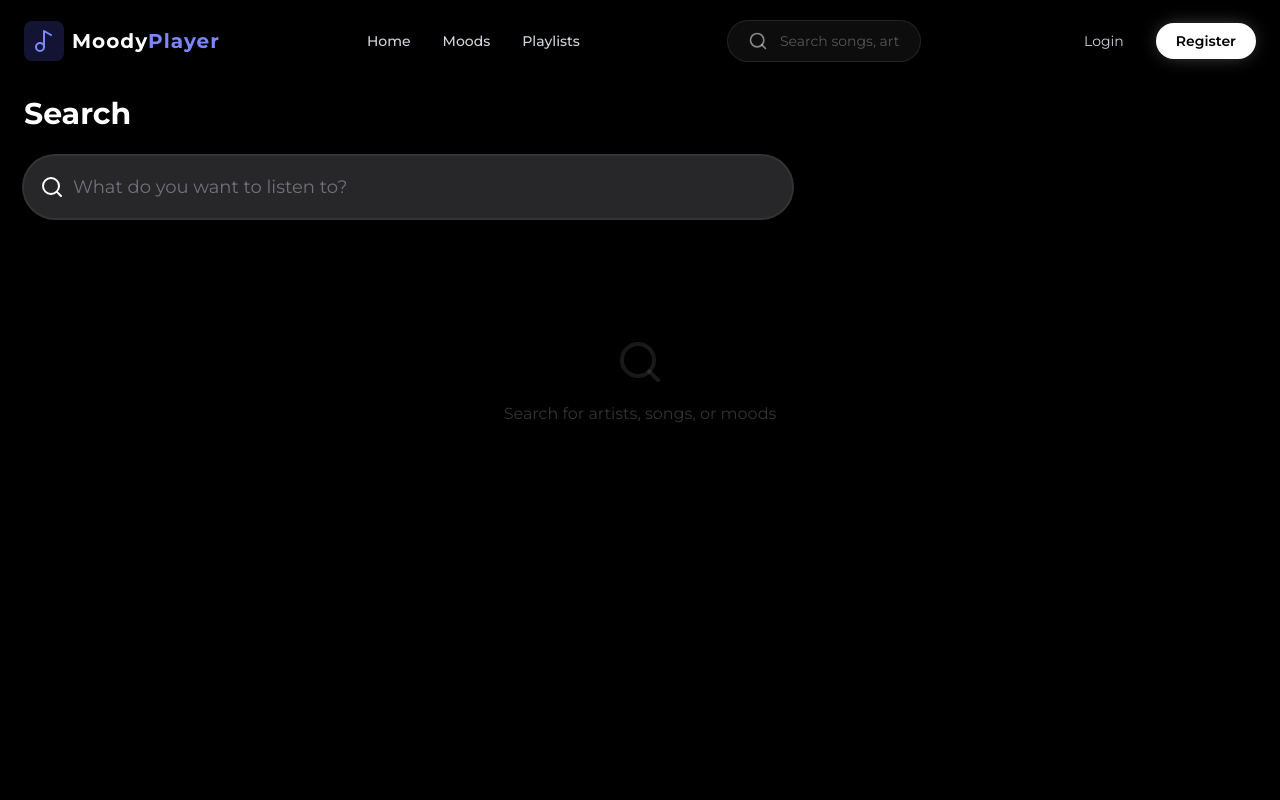
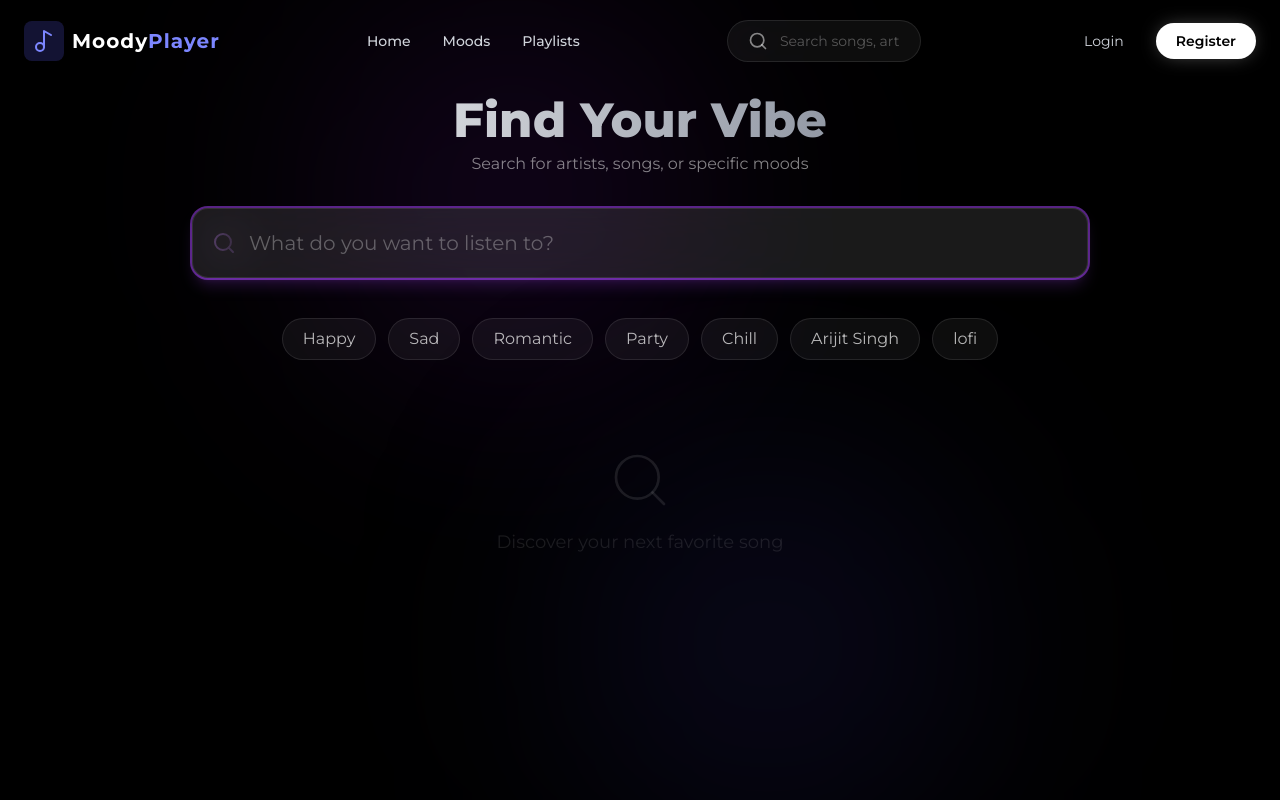
Before and after one commit to munnarawat/moody-player, a React (Vite) app in the folder frontend/: page /search in a window 1280 px wide. Shown: the top 800 px of the page. Built offline with nearby package versions, Linux system fonts and the light colour scheme; a web font is replaced by a local one.

Commit message:
feat: enhance SearchPage with animated UI; add suggestion tags and improve search results display

```diff
--- a/frontend/src/page/SearchPage.jsx
+++ b/frontend/src/page/SearchPage.jsx
@@ -1,9 +1,10 @@
 import React, { useEffect, useState } from "react";
 import SongsList from "../components/SongsList";
-import { Search, Loader, X } from "lucide-react";
+import { Search, Loader, X, Music, Sparkles } from "lucide-react";
 import { useDispatch } from "react-redux";
 import axios from "axios";
 import { playSong, setRecommendation } from "../store/songSlice";
+import { motion, AnimatePresence } from "framer-motion";
 
 const SearchPage = () => {
   const dispatch = useDispatch();
@@ -11,10 +12,13 @@ const SearchPage = () => {
   const [songs, setSongs] = useState([]);
   const [loading, setLoading] = useState(false);
 
+  // Quick Mood Tags for Suggestions
+  const suggestionTags = ["Happy", "Sad", "Romantic", "Party", "Chill", "Arijit Singh", "lofi"];
+
   useEffect(() => {
     const delayDebounceFn = setTimeout(() => {
       if (query.trim()) {
-        fetchSearchResults();
+        fetchSearchResults(query);
       } else {
         setSongs([]);
       }
@@ -22,11 +26,11 @@ const SearchPage = () => {
     return () => clearTimeout(delayDebounceFn);
   }, [query]);
 
-  const fetchSearchResults = async () => {
+  const fetchSearchResults = async (searchTerm) => {
     try {
       setLoading(true);
       const res = await axios.get(
-        `http://localhost:3000/api/songs/search?query=${query}`,
+        `http://localhost:3000/api/songs/search?query=${searchTerm}`
       );
       setSongs(res.data.songs || []);
     } catch (error) {
@@ -35,23 +39,54 @@ const SearchPage = () => {
       setLoading(false);
     }
   };
+
   const handleSongClicked = (song) => {
     dispatch(playSong(song));
     dispatch(setRecommendation(songs));
   };
+  const handleTagClick = (tag) => {
+    setQuery(tag);
+  };
+
   return (
-    <div className="min-h-screen bg-black text-white pt-24 px-6 pb-24">
-      {/* Search bar container */}
-      <div className="max-w-3xl max-auto mb-10">
-        <h1 className="text-3xl font-bold mb-6">Search</h1>
-        <div className="relative group ">
-          <div className="absolute inset-y-0 left-0 pl-4 flex items-center pointer-events-none">
-            <Search className="text-gray-400 group-focus-within:text-white transition-colors" />
+    <div className="min-h-screen bg-black text-white pt-24 px-4 md:px-8 pb-32 relative overflow-hidden">
+
+      {/* 🌟 Background Ambient Glows */}
+      <div className="absolute top-0 left-1/4 w-96 h-96 bg-purple-900/20 rounded-full blur-[120px] pointer-events-none" />
+      <div className="absolute bottom-0 right-1/4 w-96 h-96 bg-indigo-900/20 rounded-full blur-[120px] pointer-events-none" />
+
+      <div className="max-w-4xl mx-auto relative z-10">
+
+        {/* Header */}
+        <motion.div
+          initial={{ opacity: 0, y: -20 }}
+          animate={{ opacity: 1, y: 0 }}
+          className="text-center mb-8"
+        >
+          <h1 className="text-3xl md:text-5xl font-extrabold mb-2 bg-linear-to-r from-white to-gray-500 bg-clip-text text-transparent">
+            Find Your Vibe
+          </h1>
+          <p className="text-white/50 text-sm md:text-base">
+            Search for artists, songs, or specific moods
+          </p>
+        </motion.div>
+
+        {/* 🔍 Search Input Container */}
+        <motion.div
+           initial={{ opacity: 0, scale: 0.95 }}
+           animate={{ opacity: 1, scale: 1 }}
+           className="relative group mb-10"
+        >
+          <div className="absolute inset-y-0 left-0 pl-5 flex items-center pointer-events-none">
+            <Search className="text-gray-400 group-focus-within:text-purple-400 transition-colors w-6 h-6" />
           </div>
 
           <input
             type="text"
-            className="w-full bg-zinc-900 border border-zinc-800 text-white text-lg rounded-full py-4 pl-12 pr-12 focus:outline-none focus:ring-2 focus:ring-white/20 focus:bg-zinc-800 transition-all placeholder-zinc-500 "
+            className="w-full bg-white/5 backdrop-blur-xl border border-white/10 text-white text-lg md:text-xl rounded-2xl py-5 pl-14 pr-12
+            shadow-lg shadow-purple-500/5
+            focus:outline-none focus:ring-2 focus:ring-purple-500/50 focus:bg-white/10 focus:shadow-purple-500/20
+            transition-all duration-300 placeholder-white/30"
             placeholder="What do you want to listen to?"
             value={query}
             onChange={(e) => setQuery(e.target.value)}
@@ -65,36 +100,72 @@ const SearchPage = () => {
                 setQuery("");
                 setSongs([]);
               }}
-              className="absolute inset-y-0 right-4 flex items-center text-gray-400 hover:text-white">
-              <X size={20} />
+              className="absolute inset-y-0 right-5 flex items-center text-gray-400 hover:text-white transition-colors"
+            >
+              <X size={24} />
             </button>
           )}
-        </div>
-      </div>
-      {/* Results Section */}
-      <div className="max-w-5xl mx-auto">
+        </motion.div>
+
+        {/* 🏷️ Suggestions Tags */}
+        {!query && !loading && (
+          <motion.div
+            initial={{ opacity: 0 }}
+            animate={{ opacity: 1 }}
+            className="flex flex-wrap justify-center gap-3 mb-12"
+          >
+            {suggestionTags.map((tag, index) => (
+              <button
+                key={index}
+                onClick={() => handleTagClick(tag)}
+                className="px-5 py-2 rounded-full bg-white/5 border border-white/10 text-white/70 text-sm md:text-base hover:bg-white/10 hover:border-purple-500/50 hover:text-white transition-all duration-300 hover:scale-105"
+              >
+                {tag}
+              </button>
+            ))}
+          </motion.div>
+        )}
+
+        {/* 🎵 Results Section */}
+        <div className="min-h-75">
           {loading ? (
-          <div className="flex justify-center py-10">
-            <Loader className="animate-spin text-indigo-500" size={30} />
+            <div className="flex flex-col items-center justify-center py-20">
+              <Loader className="animate-spin text-purple-500 mb-4" size={40} />
+              <p className="text-white/50 text-sm animate-pulse">Searching the universe...</p>
             </div>
           ) : songs.length > 0 ? (
-          <div>
-            <h2 className="text-xl font-bold mb-4 text-white/80">
-              Top Results
-            </h2>
+            <motion.div
+              initial={{ opacity: 0, y: 20 }}
+              animate={{ opacity: 1, y: 0 }}
+            >
+              <div className="flex items-center gap-2 mb-6">
+                <Sparkles size={20} className="text-purple-400" />
+                <h2 className="text-xl font-bold text-white">Top Results</h2>
+              </div>
+              <div className="bg-white/5 border border-white/5 rounded-2xl p-2 md:p-4 backdrop-blur-sm">
                 <SongsList songs={songs} handleSongClicked={handleSongClicked} />
               </div>
-        ) : query.length > 0 && !loading ? (
-          <div className="text-center text-white/40 py-10">
-            No songs found for "{query}" 🤷‍♂️
+            </motion.div>
+          ) : query.length > 0 ? (
+            <motion.div
+              initial={{ opacity: 0 }}
+              animate={{ opacity: 1 }}
+              className="text-center py-20"
+            >
+              <div className="w-20 h-20 bg-white/5 rounded-full flex items-center justify-center mx-auto mb-4">
+                <Music size={32} className="text-white/20" />
               </div>
+              <h3 className="text-lg font-medium text-white mb-1">No songs found</h3>
+              <p className="text-white/40">Try searching for a different artist or mood.</p>
+            </motion.div>
           ) : (
-
-          <div className="text-center text-white/20 py-20">
-            <Search size={48} className="mx-auto mb-4 opacity-50" />
-            <p>Search for artists, songs, or moods</p>
+            // Default Empty State
+            <div className="flex flex-col items-center justify-center text-white/20 py-10 opacity-50">
+               <Search size={64} className="mb-4 stroke-1" />
+               <p className="text-lg">Discover your next favorite song</p>
             </div>
           )}
+        </div>
       </div>
     </div>
   );
```
Lines whose indentation alone changed are shown as unchanged.
